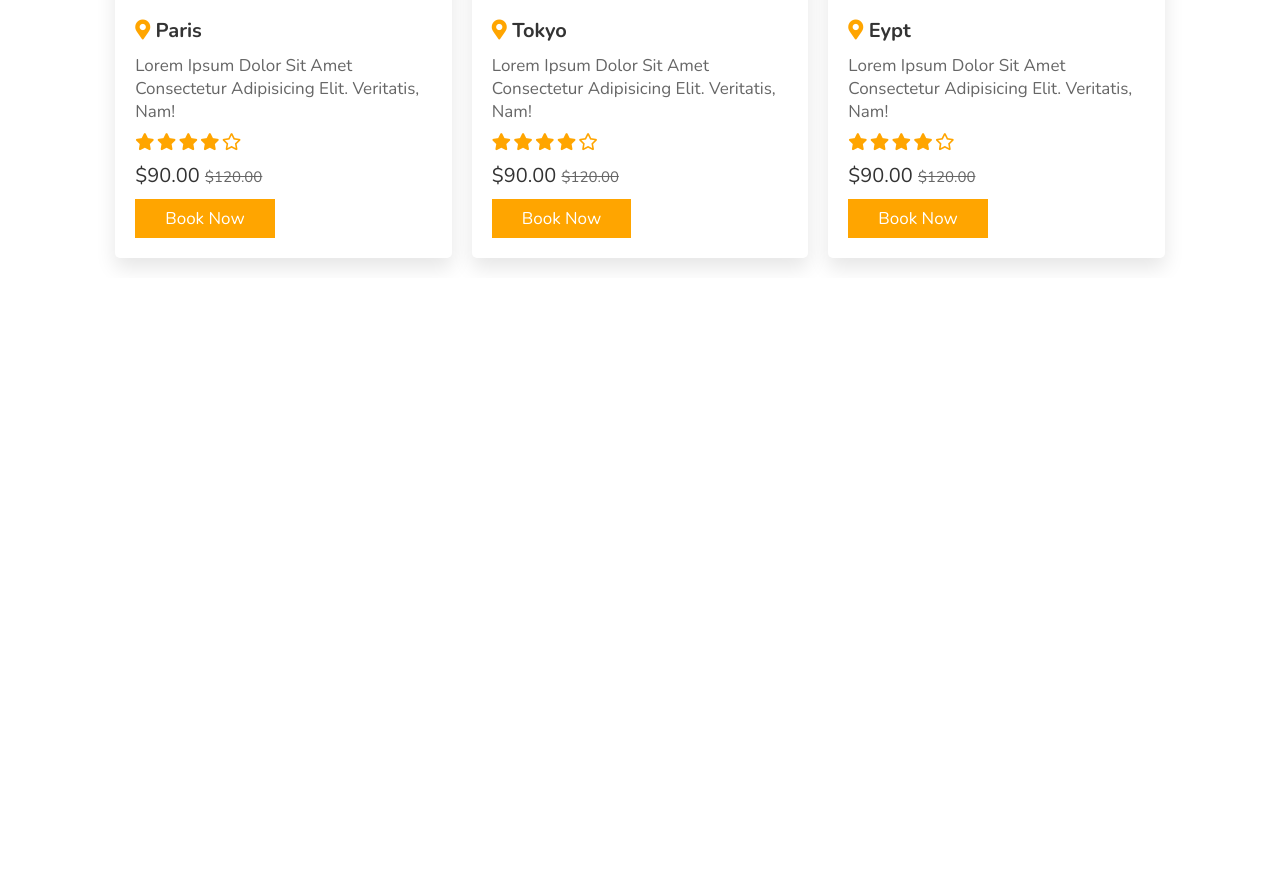
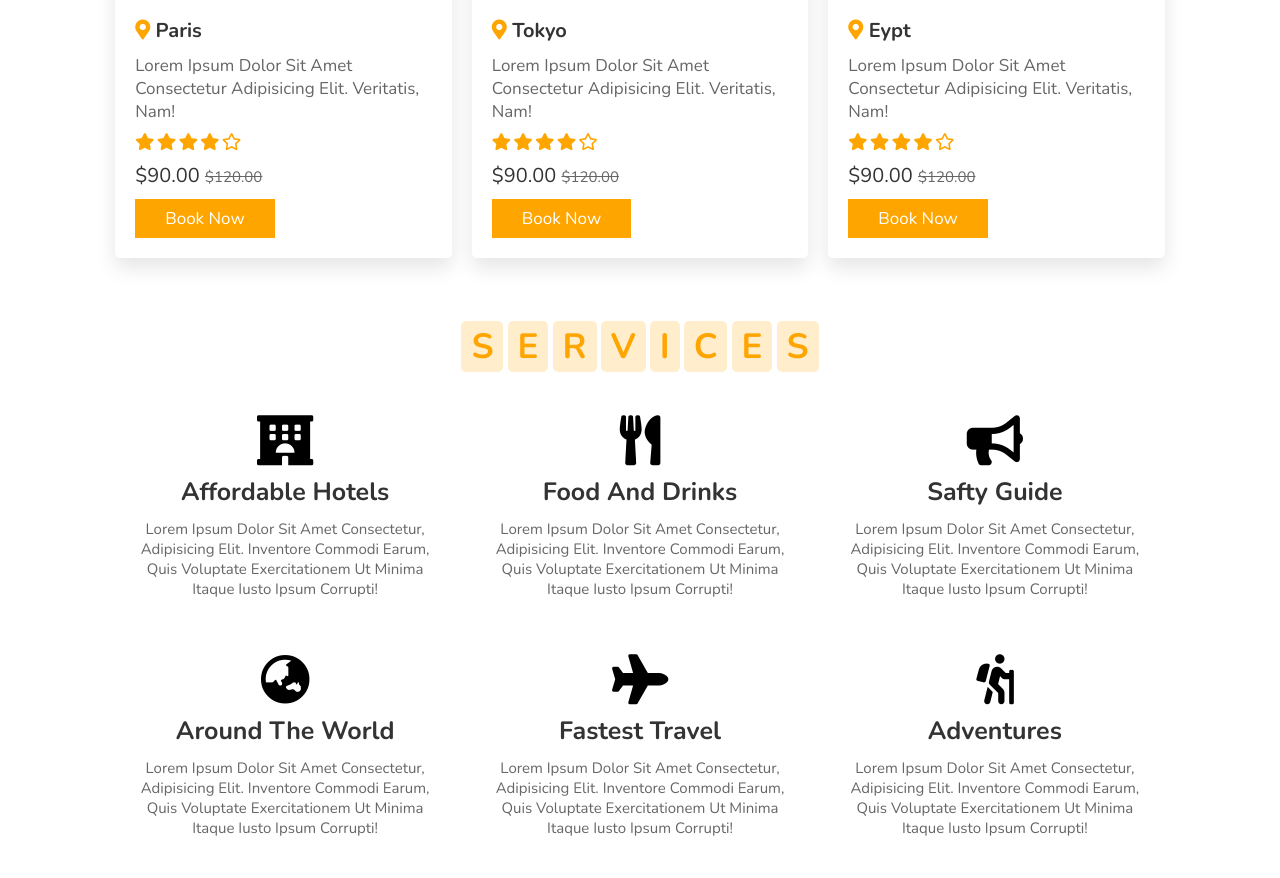
Before and after one commit to AdityaSoni007/Tourist-Website, a plain HTML site: page index.html in a window 1280 px wide. Shown: the part 2355-3233 px from the top of the page. Before the commit the page ends 2633 px from the top, so only its background shows below. Drawn offline with nearby package versions, Linux system fonts and the light colour scheme.

Commit message:
Added the services and the packages section

```diff
--- a/css/style.css
+++ b/css/style.css
@@ -443,6 +443,44 @@ header .search-bar-container label:hover{
 
 
 
+  .services .box-container{
+    display: flex;
+    flex-wrap: wrap;
+    gap:1.5rem;
+  }
+
+  .services .box-container .box{
+    flex: 1 1 30rem;
+    border-radius: .5rem;
+    padding:1rem;
+    text-align: center;
+  }
+
+  .services .box-container .box i{
+    padding:1rem;
+    font-size: 5rem;
+    color:var(--orange);
+  }
+
+  .services .box-container .box h3{
+    font-size: 2.5rem;
+    color:#333;
+  }
+
+  .services .box-container .box p{
+    font-size: 1.5rem;
+    color:#666;
+    padding:1rem 0;
+  }
+
+  .services .box-container .box:hover{
+    box-shadow: 0 1rem 2rem rgba(0,0,0,.1);
+  }
+
+
+
+
+
 
 
 
--- a/index.html
+++ b/index.html
@@ -279,6 +279,63 @@
 
 <!-- packages section ends -->
 
+
+
+
+<!-- services section starts  -->
+
+<section class="services" id="services">
+
+    <h1 class="heading">
+        <span>s</span>
+        <span>e</span>
+        <span>r</span>
+        <span>v</span>
+        <span>i</span>
+        <span>c</span>
+        <span>e</span>
+        <span>s</span>
+    </h1>
+
+    <div class="box-container">
+
+        <div class="box">
+            <i class="fas fa-hotel"></i>
+            <h3>affordable hotels</h3>
+            <p>Lorem ipsum dolor sit amet consectetur, adipisicing elit. Inventore commodi earum, quis voluptate exercitationem ut minima itaque iusto ipsum corrupti!</p>
+        </div>
+        <div class="box">
+            <i class="fas fa-utensils"></i>
+            <h3>food and drinks</h3>
+            <p>Lorem ipsum dolor sit amet consectetur, adipisicing elit. Inventore commodi earum, quis voluptate exercitationem ut minima itaque iusto ipsum corrupti!</p>
+        </div>
+        <div class="box">
+            <i class="fas fa-bullhorn"></i>
+            <h3>safty guide</h3>
+            <p>Lorem ipsum dolor sit amet consectetur, adipisicing elit. Inventore commodi earum, quis voluptate exercitationem ut minima itaque iusto ipsum corrupti!</p>
+        </div>
+        <div class="box">
+            <i class="fas fa-globe-asia"></i>
+            <h3>around the world</h3>
+            <p>Lorem ipsum dolor sit amet consectetur, adipisicing elit. Inventore commodi earum, quis voluptate exercitationem ut minima itaque iusto ipsum corrupti!</p>
+        </div>
+        <div class="box">
+            <i class="fas fa-plane"></i>
+            <h3>fastest travel</h3>
+            <p>Lorem ipsum dolor sit amet consectetur, adipisicing elit. Inventore commodi earum, quis voluptate exercitationem ut minima itaque iusto ipsum corrupti!</p>
+        </div>
+        <div class="box">
+            <i class="fas fa-hiking"></i>
+            <h3>adventures</h3>
+            <p>Lorem ipsum dolor sit amet consectetur, adipisicing elit. Inventore commodi earum, quis voluptate exercitationem ut minima itaque iusto ipsum corrupti!</p>
+        </div>
+
+    </div>
+
+</section>
+
+<!-- services section ends -->
+
 <script src="script.js"></script>
 </body>
 </html>
```
